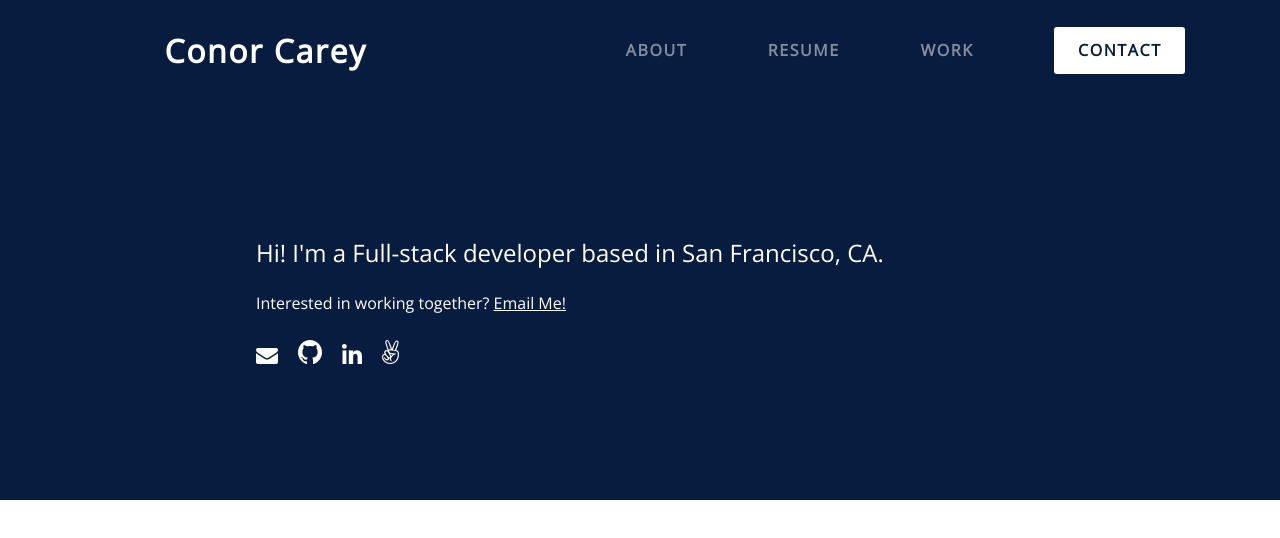
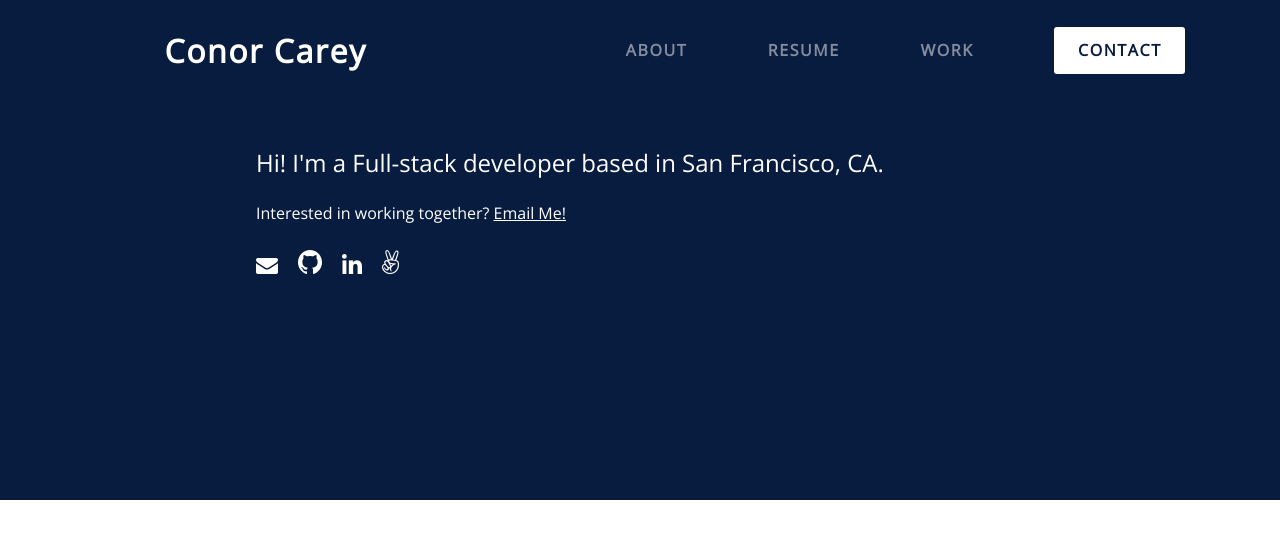
Before and after one commit to ccarey221/conorsportfolio, a React app: page / in a window 1280 px wide. Shown: the top 538 px of the page. Built offline with nearby package versions, Linux system fonts and the light colour scheme.

Commit message:
fixed spacing

```diff
--- a/src/Components/Body/body.css
+++ b/src/Components/Body/body.css
@@ -21,7 +21,7 @@ CSS for the ABOUT section
 .aboutContainer {
   position: absolute;
   height: 30%;
-  padding: 10%;
+  padding: 3%;
   padding-left: 20%;
   line-height: 50px;
 }
```
